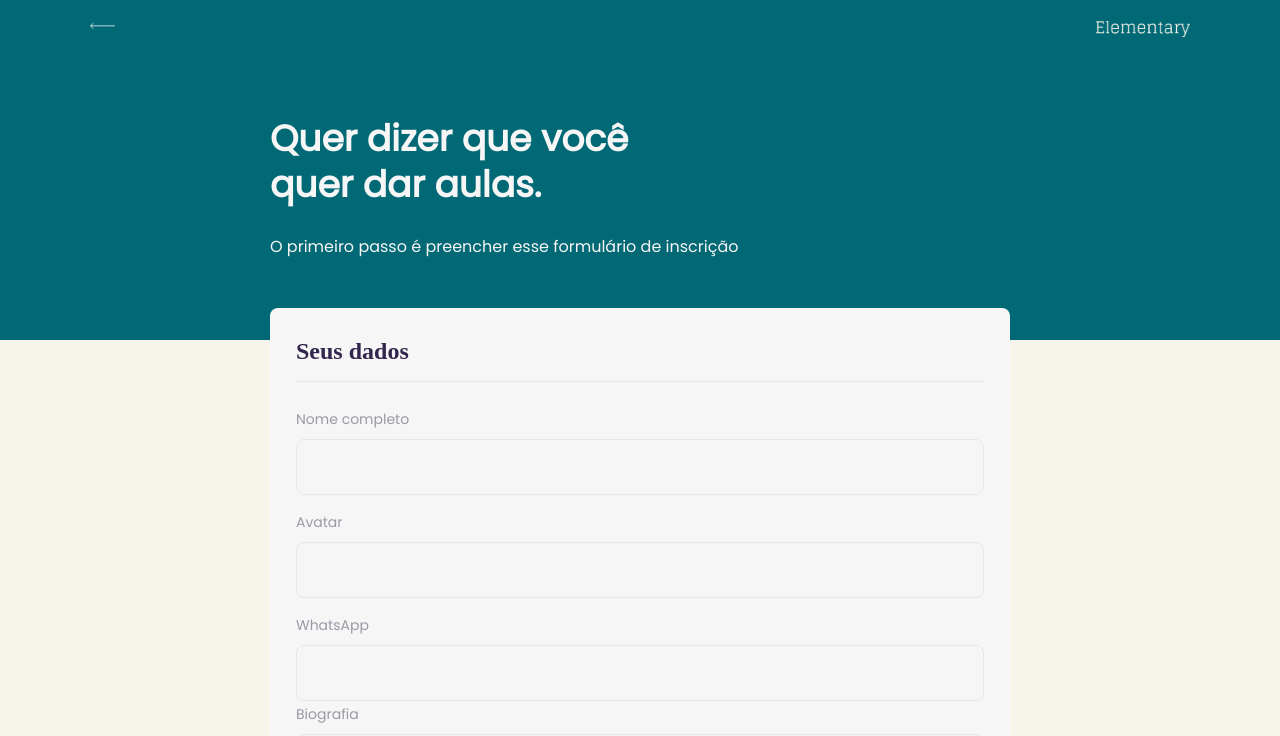
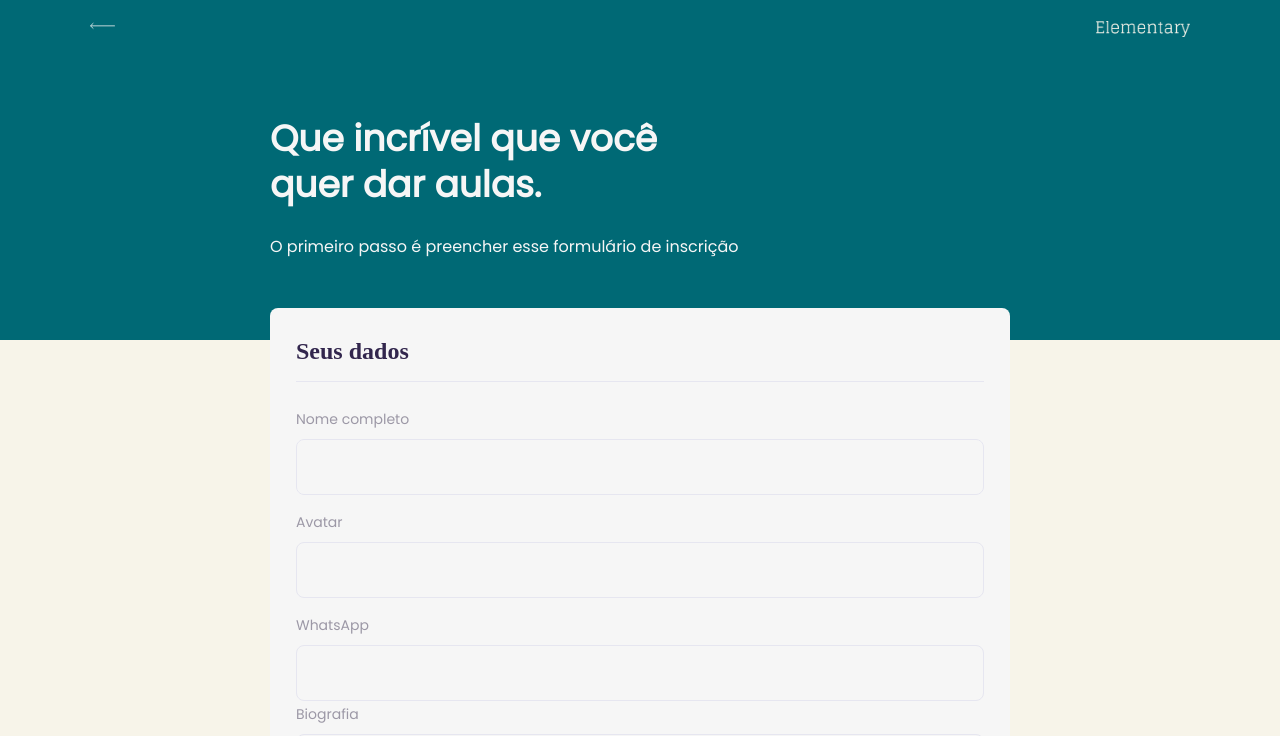
Before and after one commit to teodoro-j/projeto_elementary_web, a React (Create React App) app: page /give-classes in a window 1280 px wide. Shown: the top 736 px of the page. Built offline with nearby package versions, Linux system fonts and the light colour scheme.

Commit message:
alterado icone warning

```diff
--- a/src/assets/styles/global.css
+++ b/src/assets/styles/global.css
@@ -19,7 +19,7 @@
         --color-input-background: #F8F8FC;
         --color-button-text: #FFFFFF;
         --color-box-base: #FFFFFF;
-        --color-box-footer: #FAFAFC;
+        --color-box-footer: #f4ebf5;
 
 }
 
--- a/src/components/TeacherItem/styles.css
+++ b/src/components/TeacherItem/styles.css
@@ -43,7 +43,7 @@
 
 .teacher-item footer {
     padding: 3.2rem 2rem;
-    background-color: var(--color-base);
+    background-color: var(--color-box-footer);
     border-top: 1px solid var(--color-line-in-white);
     margin-top: 3.2rem;
     display: flex;
@@ -51,14 +51,12 @@
     justify-content: space-between;
 }
 
-/* mudar a cor do background aqui */
 .teacher-item footer p {
     color: var(--color-primary);
     font-size: 1.6rem;
     display: block;
 }
 
-/* mudar a cor do background aqui */
 .teacher-item footer button {
     width: 20rem;
     height: 5.6rem;
@@ -74,7 +72,6 @@
     transition: 0.2s;
 }
 
-/* mudar a cor do background aqui */
 .teacher-item footer button:hover {
     background-color: var(--color-primary-dark);
 }
--- a/src/pages/TeacherForm/index.tsx
+++ b/src/pages/TeacherForm/index.tsx
@@ -13,7 +13,7 @@ function TeacherForm() {
         <div id="page-teacher-form" className="container" >
 
             <PageHeader
-                title="Quer dizer que você quer dar aulas."
+                title="Que incrível que você quer dar aulas."
                 description="O primeiro passo é preencher esse formulário de inscrição"
                 color={'#006975'}
             />
```
Also changed, not shown: src/assets/images/icons/warning.svg.
